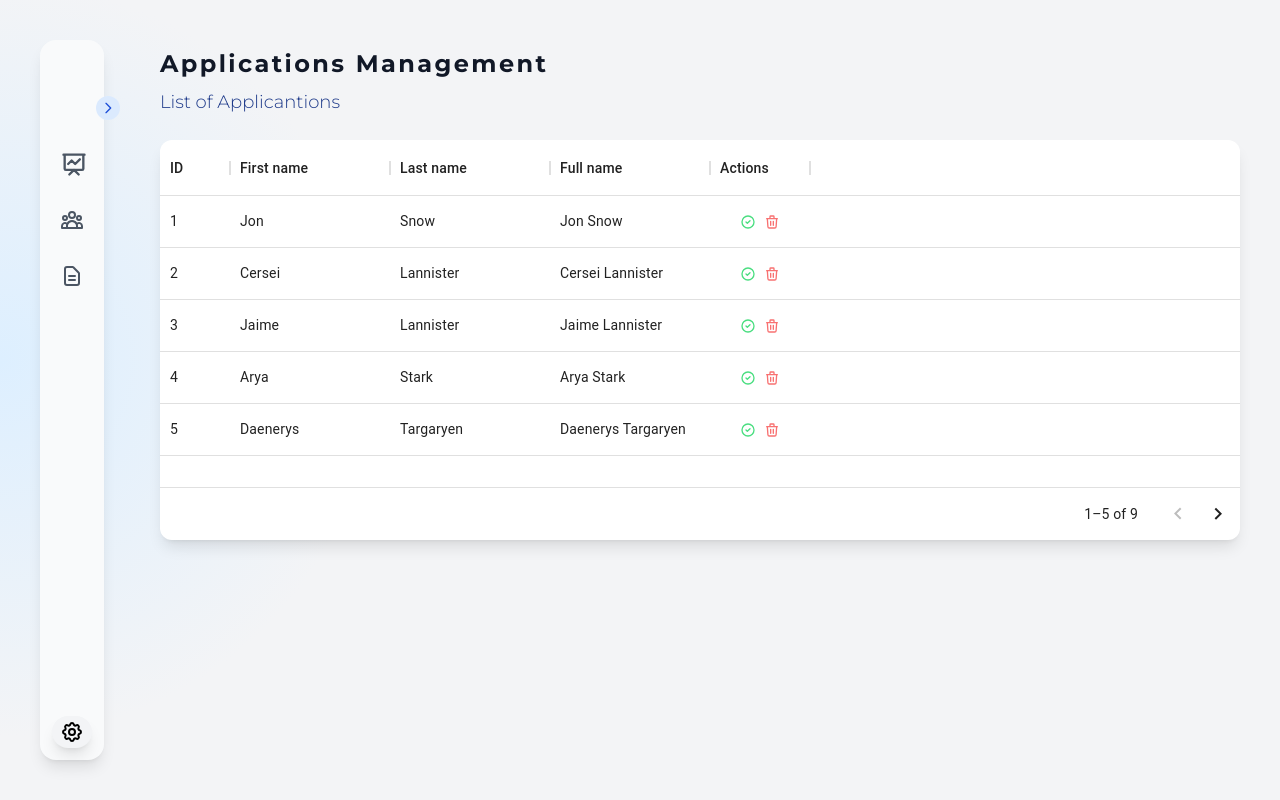
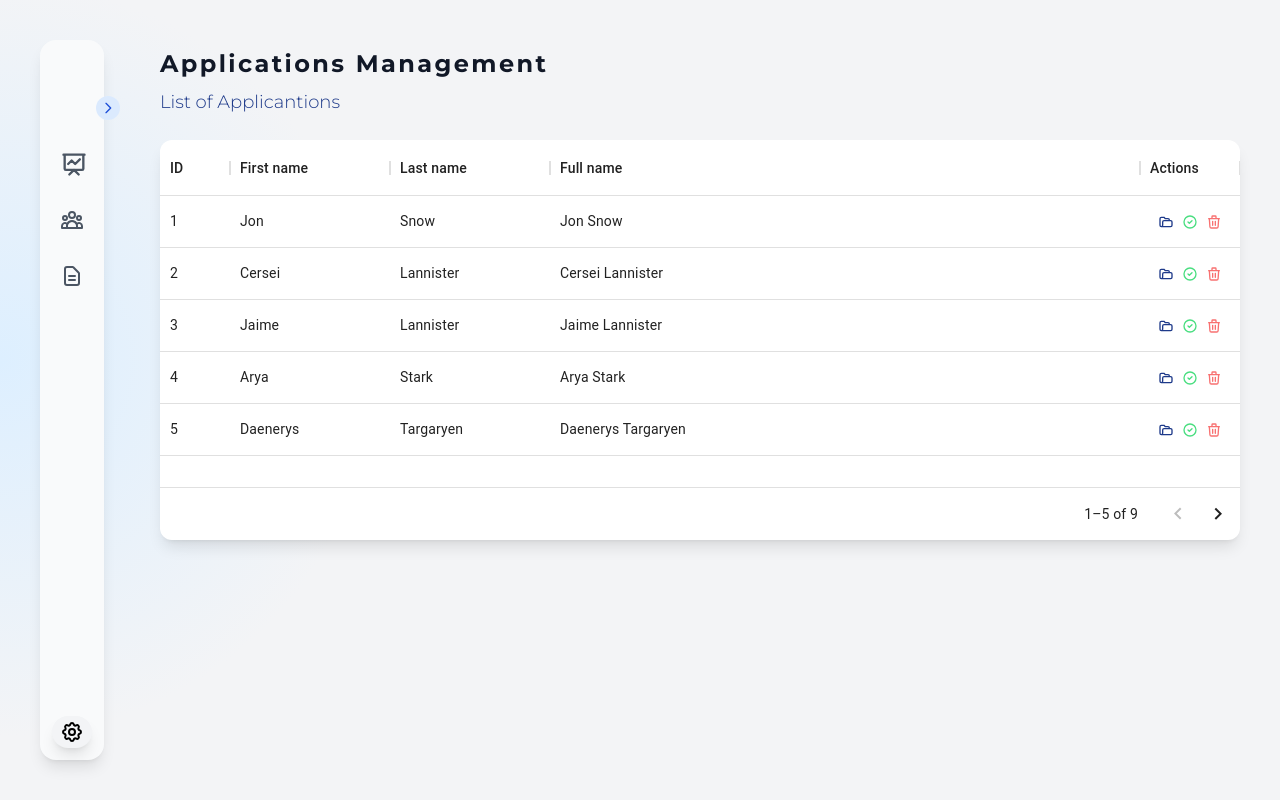
Before and after one commit to Dopeamin/junior_hackathon, a Next.js app: page /dashboard/applications in a window 1280 px wide. Built offline with nearby package versions, Linux system fonts and the light colour scheme.

Commit message:
finishes designing dashboard

```diff
--- /dev/null
+++ b/components/_shared/icons/folder-open.icon.tsx
@@ -0,0 +1,19 @@
+export const FolderOpenIcon = () => {
+  return (
+    <svg
+      className="w-4 h-4"
+      fill="none"
+      stroke="currentColor"
+      viewBox="0 0 24 24"
+      xmlns="http://www.w3.org/2000/svg"
+    >
+      <path
+        strokeLinecap="round"
+        strokeLinejoin="round"
+        strokeWidth={2}
+        className="text-blue-900"
+        d="M5 19a2 2 0 01-2-2V7a2 2 0 012-2h4l2 2h4a2 2 0 012 2v1M5 19h14a2 2 0 002-2v-5a2 2 0 00-2-2H9a2 2 0 00-2 2v5a2 2 0 01-2 2z"
+      />
+    </svg>
+  );
+};
--- a/components/_shared/table.tsx
+++ b/components/_shared/table.tsx
@@ -8,6 +8,7 @@ import { DataGrid, GridColDef, GridValueGetterParams } from "@mui/x-data-grid";
 import { Button } from "@mui/material";
 import { TrashIcon } from "./icons/trash.icon";
 import { TickIcon } from "./icons/tick.icon";
+import { FolderOpenIcon } from "./icons/folder-open.icon";
 
 function createData(
   name: string,
@@ -28,7 +29,8 @@ const columns = [
     headerName: "Full name",
     description: "This column has a value getter and is not sortable.",
     sortable: false,
-    width: 160,
+    minWidth: 160,
+    flex: 1,
     valueGetter: (params: any) =>
       `${params.row.firstName || ""} ${params.row.lastName || ""}`,
   },
@@ -39,6 +41,9 @@ const columns = [
     renderCell: (params: any) => {
       return (
         <div className="flex flex-row gap-2 justify-center items-center w-full">
+          <div className="cursor-pointer">
+            <FolderOpenIcon />
+          </div>
           <div className="cursor-pointer">
             <TickIcon />
           </div>
```
